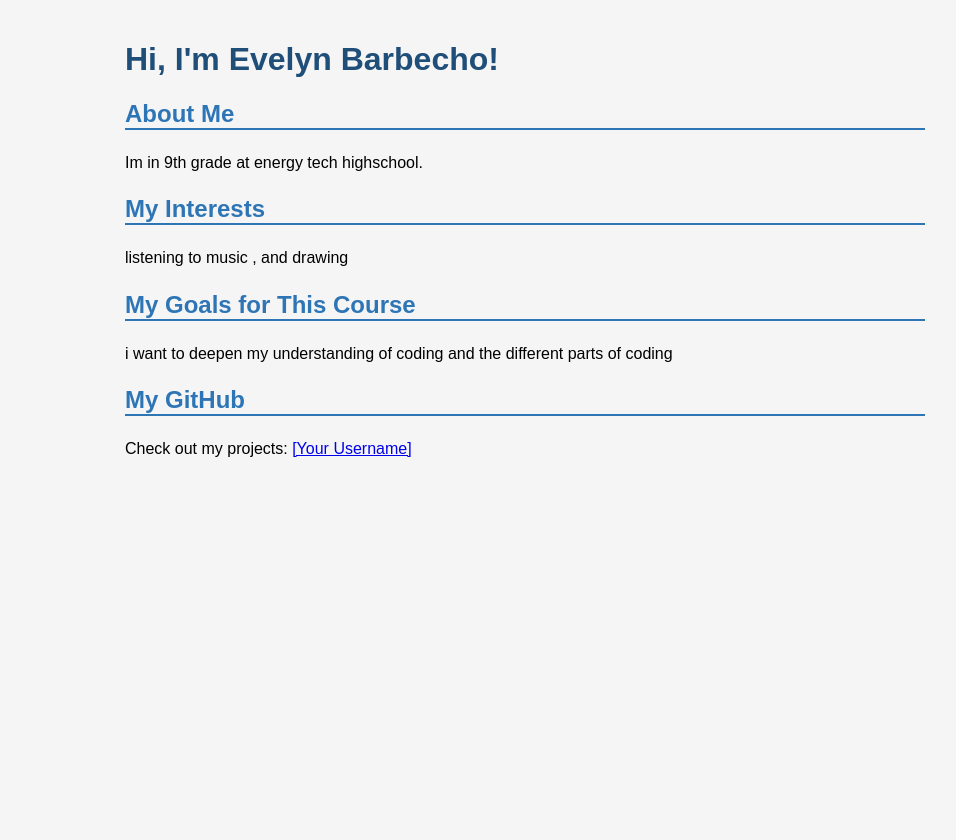
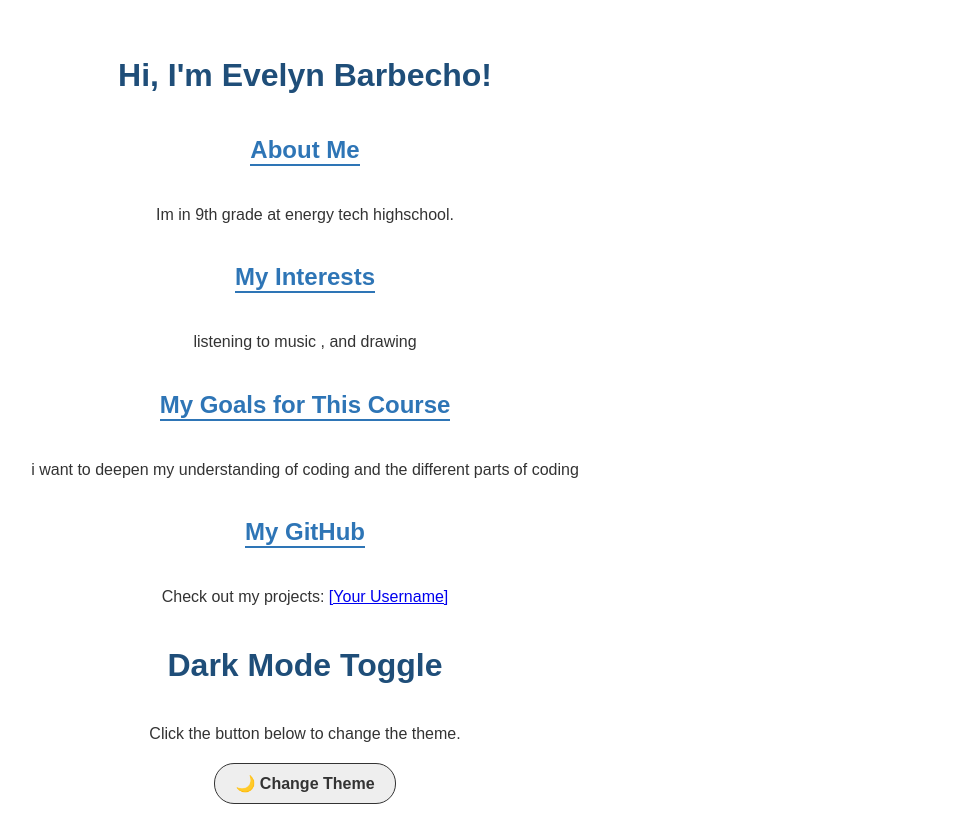
Before and after one commit to EvelynBarbecho/my-github-site, a plain HTML site: page index.html in a window 1280 px wide. Shown: the whole page, without its empty margins (115-1071 px from the left). Before the commit the page ends 800 px from the top, so only its background shows below. Drawn offline with Linux system fonts and the light colour scheme.

Commit message:
add dark mode toggle button.

```diff
--- a/index.html
+++ b/index.html
@@ -29,4 +29,91 @@
       <a href="https://github.com/[EvelynBarbecho]">[Your Username]</a>
     </p>
   </body>
+  <!DOCTYPE html>
+<html lang="en">
+<head>
+  <meta charset="UTF-8">
+  <meta name="viewport" content="width=device-width, initial-scale=1.0">
+  <title>Dark/Light Mode Demo</title>
+
+  <style>
+    :root {
+      --bg-color: #ffffff;
+      --text-color: #333333;
+      --btn-bg: #eeeeee;
+    }
+
+    [data-theme="dark"] {
+      --bg-color: #121212;
+      --text-color: #ffffff;
+      --btn-bg: #333333;
+    }
+
+    body {
+      background-color: var(--bg-color);
+      color: var(--text-color);
+      font-family: sans-serif;
+      display: flex;
+      flex-direction: column;
+      align-items: center;
+      justify-content: center;
+      height: 100vh;
+      margin: 0;
+      transition: background-color 0.3s, color 0.3s;
+    }
+
+    button#theme-toggle {
+      background-color: var(--btn-bg);
+      color: var(--text-color);
+      border: 1px solid var(--text-color);
+      padding: 10px 20px;
+      cursor: pointer;
+      border-radius: 20px;
+      font-size: 1rem;
+      font-weight: bold;
+      transition: background-color 0.3s, color 0.3s;
+    }
+  </style>
+</head>
+<body>
+
+  <h1>Dark Mode Toggle</h1>
+  <p>Click the button below to change the theme.</p>
+
+  <button id="theme-toggle" aria-label="Toggle dark mode">
+    <span id="toggle-icon">🌙</span> Change Theme
+  </button>
+
+  <script>
+    const toggleButton = document.getElementById("theme-toggle");
+    const toggleIcon = document.getElementById("toggle-icon");
+
+    const savedTheme = localStorage.getItem("theme");
+    const systemPrefersDark = window.matchMedia("(prefers-color-scheme: dark)").matches;
+
+    if (savedTheme === "dark" || (!savedTheme && systemPrefersDark)) {
+      document.documentElement.setAttribute("data-theme", "dark");
+      toggleIcon.textContent = "☀️";
+    } else {
+      document.documentElement.setAttribute("data-theme", "light");
+      toggleIcon.textContent = "🌙";
+    }
+
+    toggleButton.addEventListener("click", () => {
+      const currentTheme = document.documentElement.getAttribute("data-theme");
+      let newTheme = "light";
+
+      if (currentTheme === "light") {
+        newTheme = "dark";
+        toggleIcon.textContent = "☀️";
+      } else {
+        toggleIcon.textContent = "🌙";
+      }
+
+      document.documentElement.setAttribute("data-theme", newTheme);
+      localStorage.setItem("theme", newTheme);
+    });
+  </script>
+
+</body>
 </html>
```
Also changed, not shown: 1 other file.
